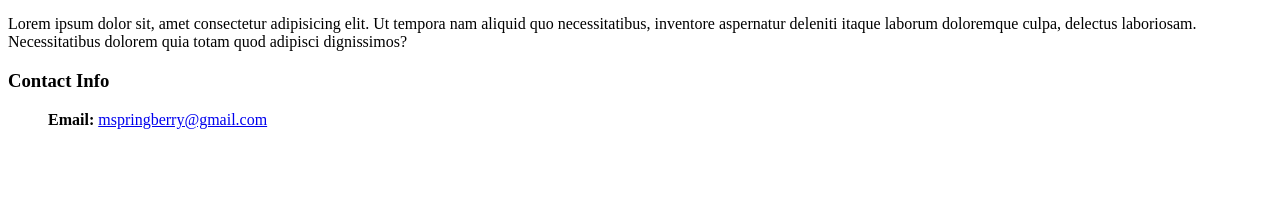
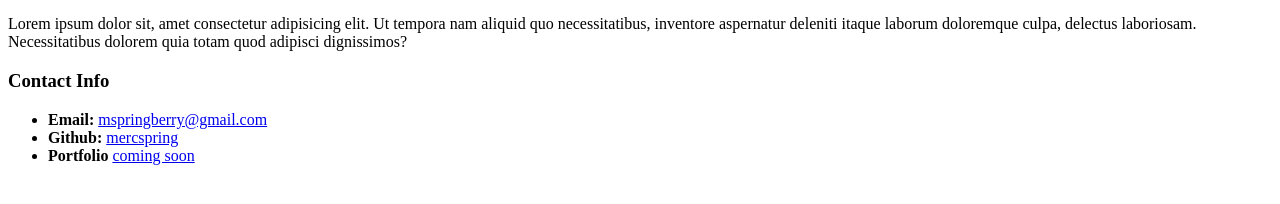
Before and after one commit to mercspring/basic-student-bio, a plain HTML site: page index.html in a window 1280 px wide. Shown: the part 328-532 px from the top of the page. Drawn offline with Linux system fonts and the light colour scheme.

Commit message:
added github link and portfolio placeholder

```diff
--- a/index.html
+++ b/index.html
@@ -11,8 +11,10 @@
    <h3>Mercury Springberry</h3>
    <p>Lorem ipsum dolor sit, amet consectetur adipisicing elit. Ut tempora nam aliquid quo necessitatibus, inventore aspernatur deleniti itaque laborum doloremque culpa, delectus laboriosam. Necessitatibus dolorem quia totam quod adipisci dignissimos?</p>
    <h3>Contact Info</h3>
-   <ol>
-       <strong>Email:</strong> <a href="mailto: mspringberry@gmail.com">mspringberry@gmail.com<a>
-   </ol>
+   <ul>
+       <li><strong>Email:</strong> <a href="mailto: mspringberry@gmail.com">mspringberry@gmail.com<a></li>
+       <li><strong>Github:</strong> <a href="https://github.com/mercspring">mercspring<a></li>
+       <li><strong>Portfolio</strong> <a href="#">coming soon<a></li>
+   </ul>
 </body>
 </html>
```
